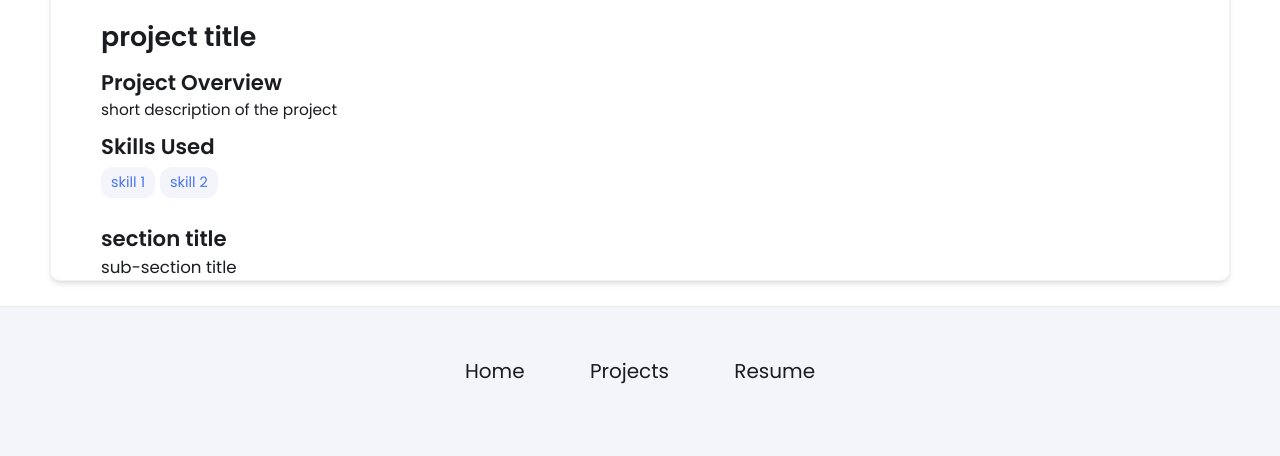
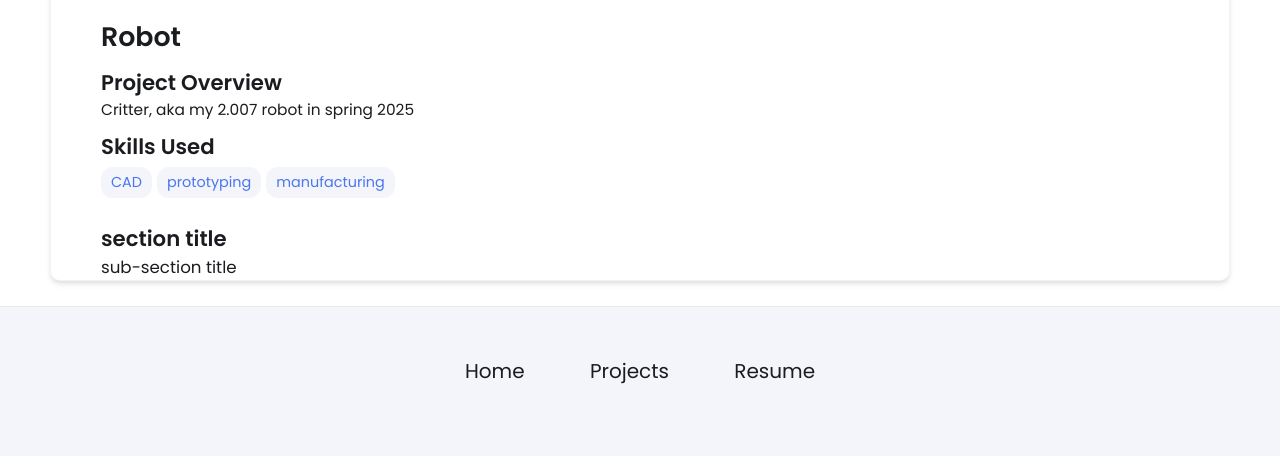
Before and after one commit to megg05/megg05.github.io, a Jekyll site: the page built from _projects/critter/index.md, in a window 1280 px wide. Shown: the part 490-946 px from the top of the page. Built offline with Jekyll 4.4.1, drawn with Linux system fonts in a browser that asks for light colours.

Commit message:
first project

```diff
--- a/_projects/critter/index.md
+++ b/_projects/critter/index.md
@@ -1,11 +1,12 @@
 ---
 layout: post
-title: project title
-description:  short description of the project
+title: Robot
+description:  Critter, aka my 2.007 robot in spring 2025
 skills:
-- skill 1
-- skill 2
-main-image: /project.webp
+- CAD
+- prototyping
+- manufacturing
+main-image: /critter1.jpg
 ---
 
 ## section title
```
Also changed, not shown: 1 other file.
